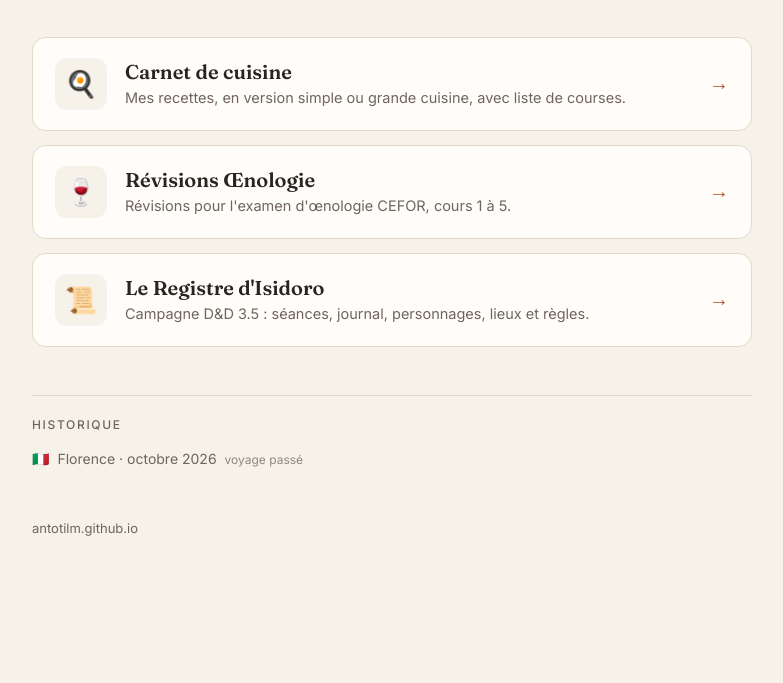
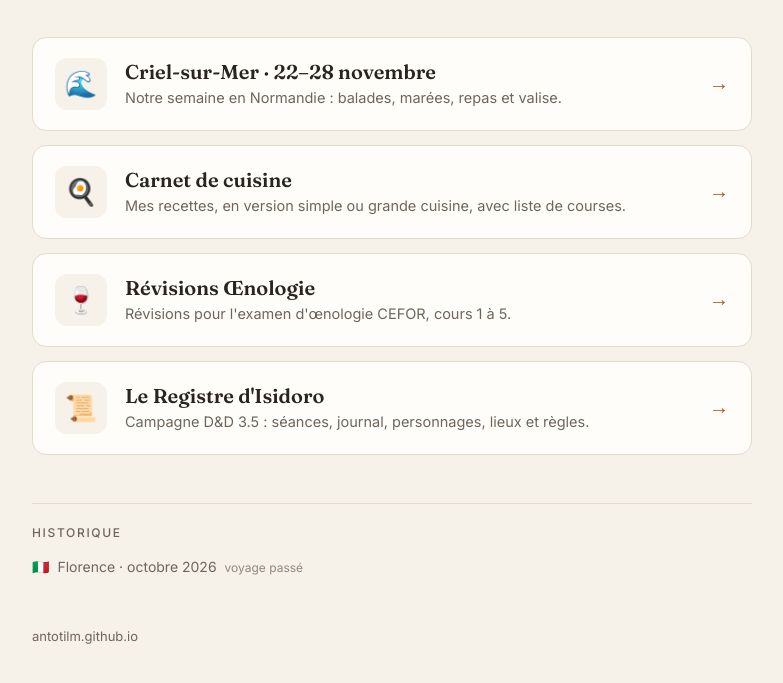
Before and after one commit to AntoTilm/AntoTilm.github.io, a plain HTML site: page index.html in a window 1280 px wide. Shown: the part 195-878 px from the top of the page, without its empty margins (248-1031 px from the left). Before the commit the page ends 800 px from the top, so only its background shows below. Drawn offline with Linux system fonts and the light colour scheme.

Commit message:
Mise à jour du 18-11-2026 16:28

```diff
--- a/index.html
+++ b/index.html
@@ -65,6 +65,11 @@
 
   <!-- Pour ajouter un site : copier un bloc <li> et changer le lien, l'icône, le titre et la description. -->
   <ul>
+    <li><a class="site" href="/criel/">
+      <span class="icone" aria-hidden="true">🌊</span>
+      <span><h2>Criel-sur-Mer · 22–28 novembre</h2><p>Notre semaine en Normandie : balades, marées, repas et valise.</p></span>
+      <span class="fleche" aria-hidden="true">→</span>
+    </a></li>
     <li><a class="site" href="/cuisine/">
       <span class="icone" aria-hidden="true">🍳</span>
       <span><h2>Carnet de cuisine</h2><p>Mes recettes, en version simple ou grande cuisine, avec liste de courses.</p></span>
```
